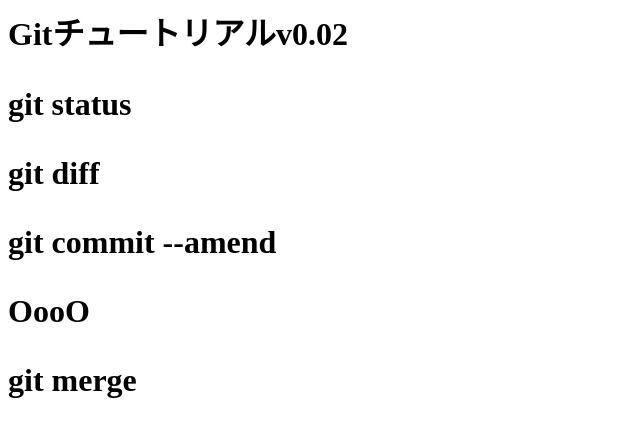
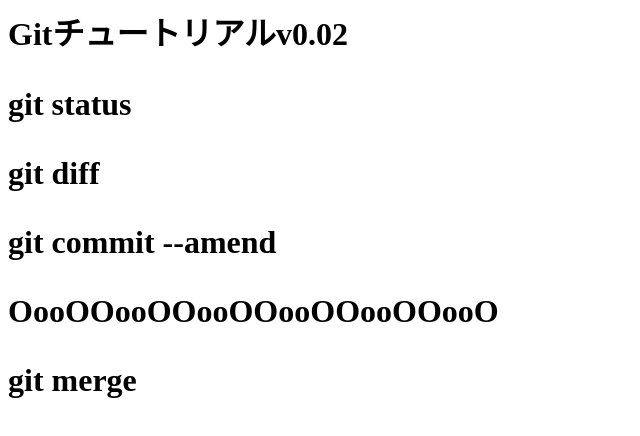
Before and after one commit to k-batayan/git_tutorial, a plain HTML site: page index.html in a window 1280 px wide. Shown: the whole page, without its empty margins (0-640 px from the left). Drawn offline with Linux system fonts and the light colour scheme.

Commit message:
Update index.html

```diff
--- a/index.html
+++ b/index.html
@@ -2,5 +2,5 @@
 <p>git status</p>
 <p>git diff</p>
 <p>git commit --amend</p>
-OooO
+OooOOooOOooOOooOOooOOooO
   <p>git merge</p>
```
